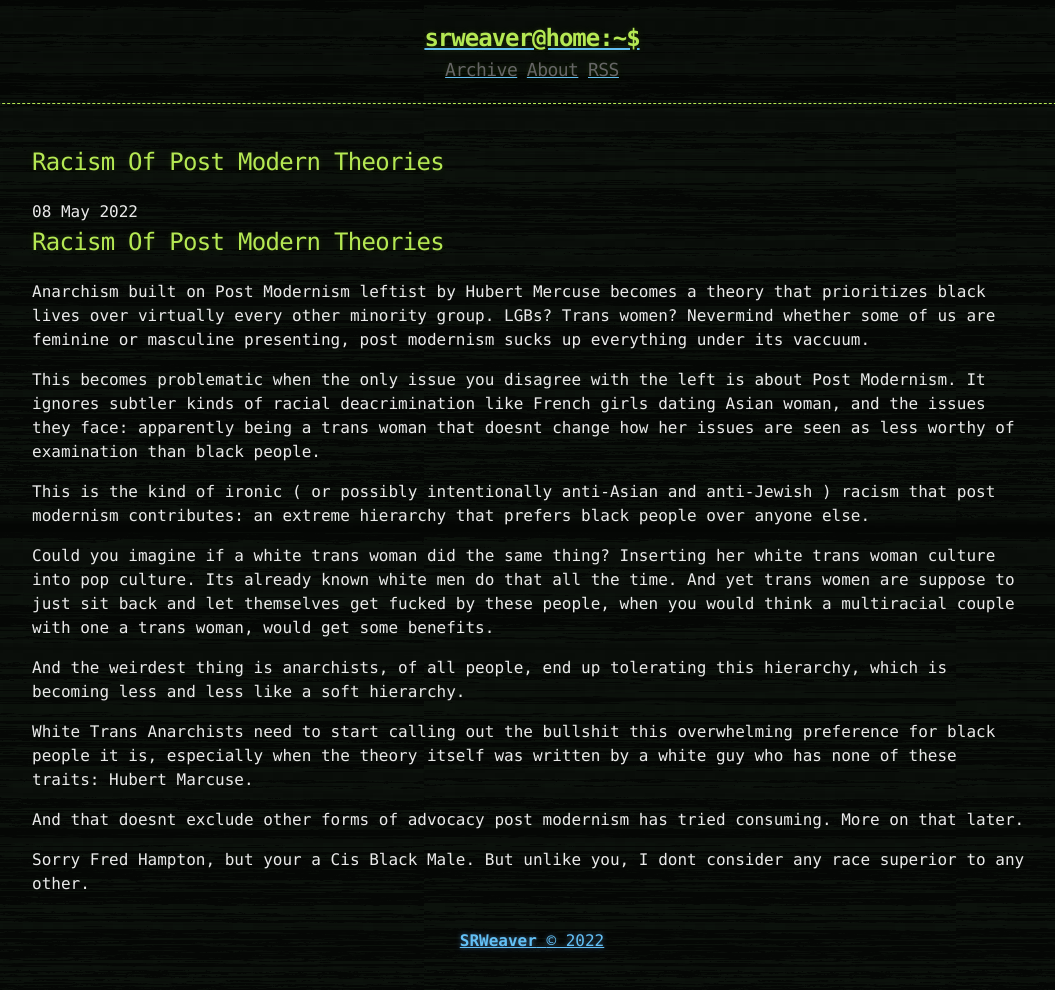
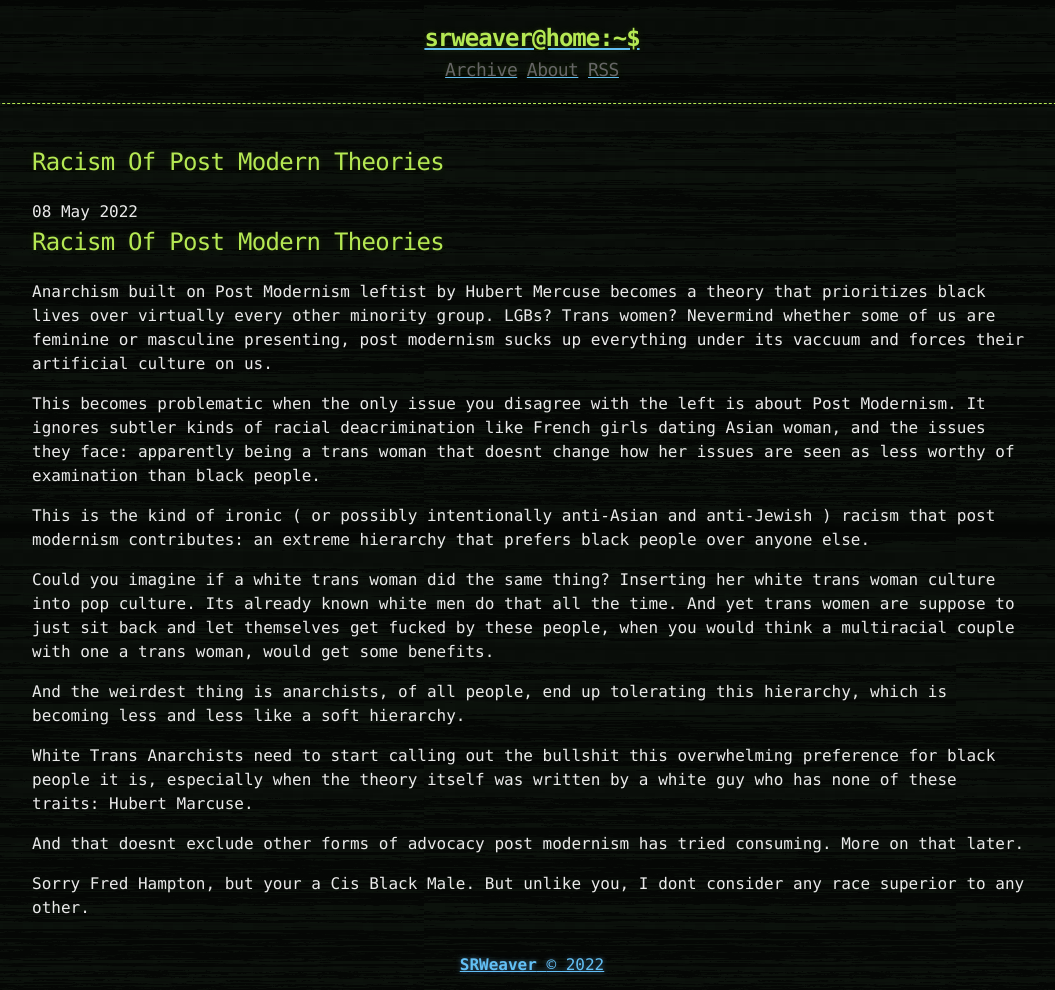
Before and after one commit to LWFlouisa/WeaverNewsletter, a Jekyll site: the page built from _posts/2022-05-08-racismofpostmoderntheories.md, in a window 1280 px wide. Shown: the whole page, without its empty margins (108-1163 px from the left). Built offline with Jekyll 4.4.1, drawn with Linux system fonts in a browser that asks for light colours; before the commit the page ends 966 px from its top, so only the background shows below that.

Commit message:
Update 2022-05-08-racismofpostmoderntheories.md

```diff
--- a/_posts/2022-05-08-racismofpostmoderntheories.md
+++ b/_posts/2022-05-08-racismofpostmoderntheories.md
@@ -4,7 +4,7 @@ published: true
 ---
 ## Racism Of Post Modern Theories
 
-Anarchism built on Post Modernism leftist by Hubert Mercuse becomes a theory that prioritizes black lives over virtually every other minority group. LGBs? Trans women? Nevermind whether some of us are feminine or masculine presenting, post modernism sucks up everything under its vaccuum.
+Anarchism built on Post Modernism leftist by Hubert Mercuse becomes a theory that prioritizes black lives over virtually every other minority group. LGBs? Trans women? Nevermind whether some of us are feminine or masculine presenting, post modernism sucks up everything under its vaccuum and forces their artificial culture on us.
 
 This becomes problematic when the only issue you disagree with the left is about Post Modernism. It ignores subtler kinds of racial deacrimination like French girls dating Asian woman, and the issues they face: apparently being a trans woman that doesnt change how her issues are seen as less worthy of examination than black people.
 
```
